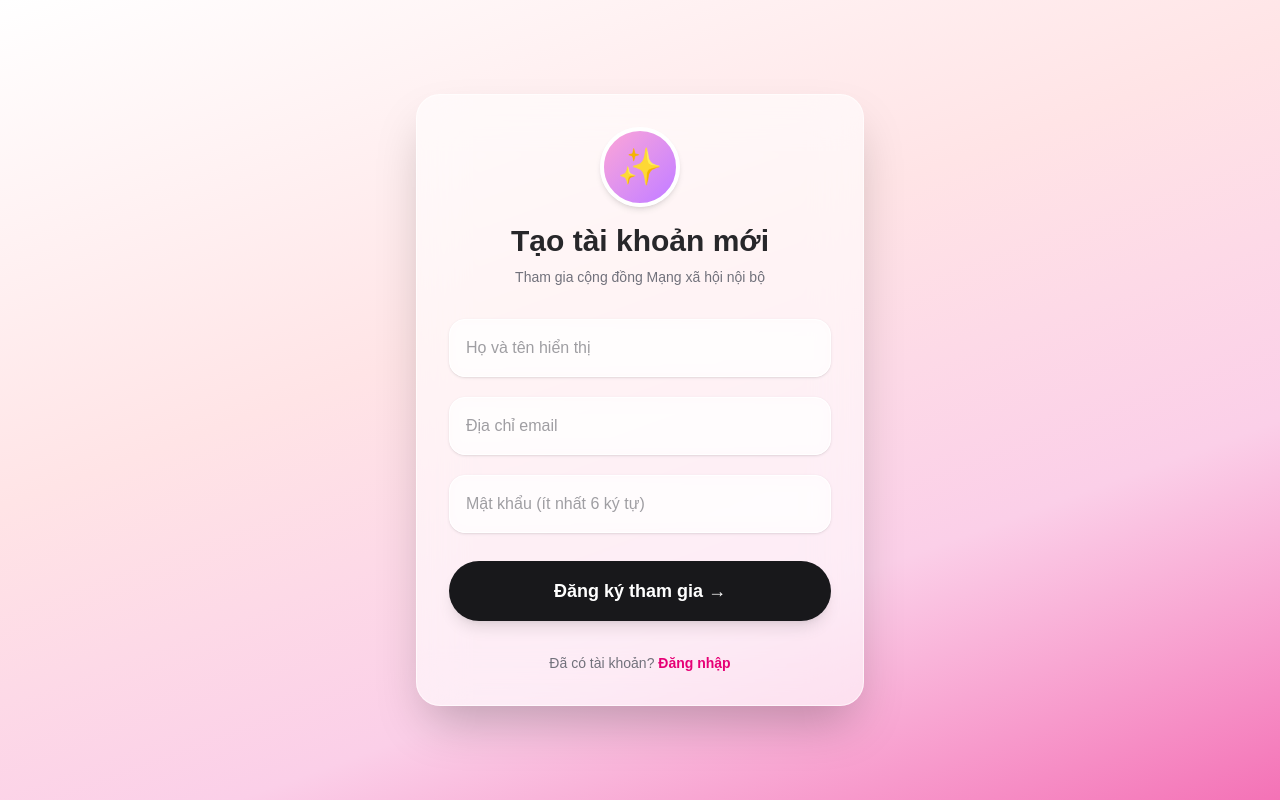
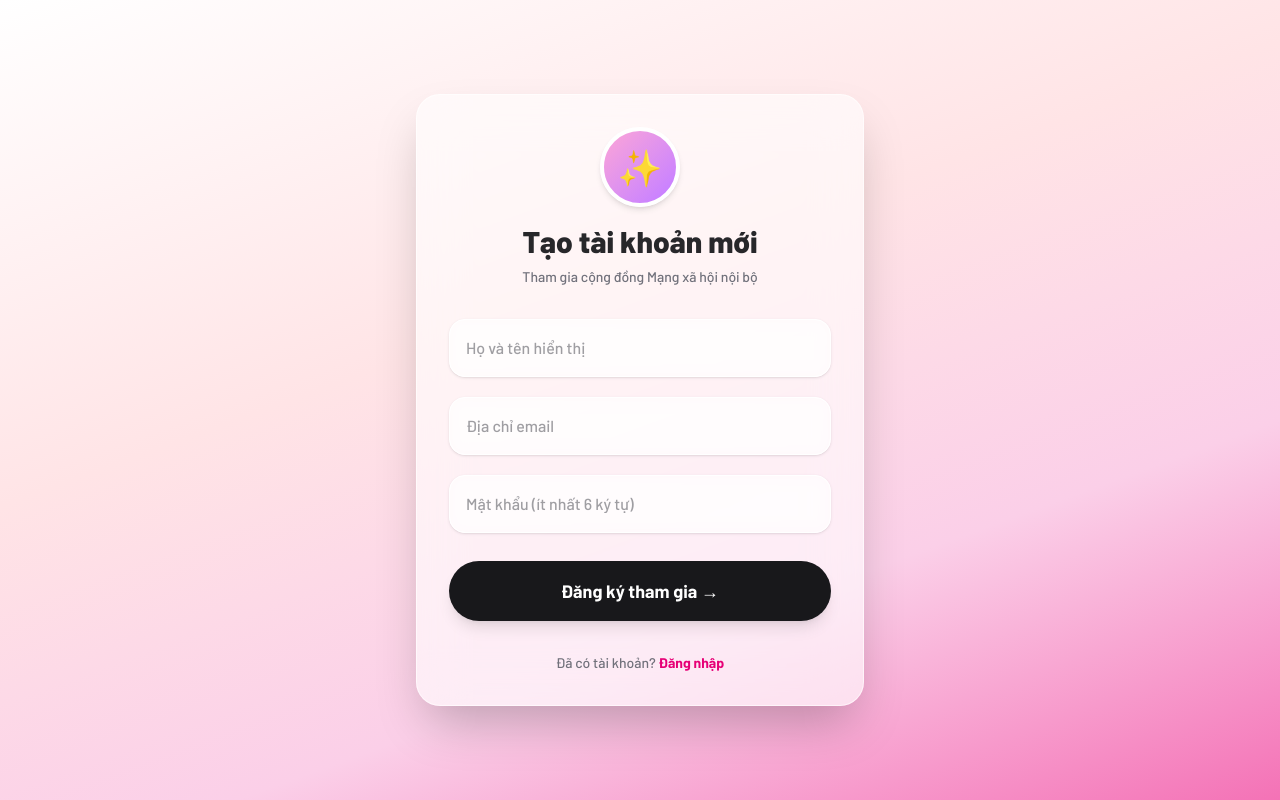
Before and after one commit to jusitamdhp456/mang-xa-hoi-noi-bo, a Next.js app: page /register in a window 1280 px wide. Built offline with nearby package versions, Linux system fonts and the light colour scheme.

Commit message:
Cập nhật font chữ sang Barlow theo yêu cầu

```diff
--- a/app/globals.css
+++ b/app/globals.css
@@ -11,8 +11,8 @@
 @theme inline {
   --color-background: var(--background);
   --color-foreground: var(--foreground);
-  --font-sans: var(--font-geist-sans);
-  --font-mono: var(--font-geist-mono);
+  --font-sans: var(--font-barlow);
+  --font-mono: var(--font-barlow);
 }
 
 /* Force light mode globally, override dark mode media query */
@@ -28,7 +28,6 @@ body {
   background: linear-gradient(160deg, #ffffff 0%, #ffe4e6 40%, #fbcfe8 70%, #f472b6 100%);
   background-attachment: fixed;
   color: var(--foreground);
-  font-family: Arial, Helvetica, sans-serif;
   min-height: 100vh;
 }
 
--- a/app/layout.tsx
+++ b/app/layout.tsx
@@ -1,20 +1,16 @@
 import type { Metadata } from "next";
-import { Geist, Geist_Mono } from "next/font/google";
+import { Barlow } from "next/font/google";
 import "./globals.css";
 
-const geistSans = Geist({
-  variable: "--font-geist-sans",
-  subsets: ["latin"],
-});
-
-const geistMono = Geist_Mono({
-  variable: "--font-geist-mono",
-  subsets: ["latin"],
+const barlow = Barlow({
+  weight: ['400', '500', '600', '700', '800'],
+  subsets: ["latin", "vietnamese"],
+  variable: "--font-barlow",
 });
 
 export const metadata: Metadata = {
-  title: "Create Next App",
-  description: "Generated by create next app",
+  title: "Mạng Xã Hội Nội Bộ",
+  description: "Mạng xã hội giao tiếp nội bộ",
 };
 
 export default function RootLayout({
@@ -24,8 +20,8 @@ export default function RootLayout({
 }>) {
   return (
     <html
-      lang="en"
-      className={`${geistSans.variable} ${geistMono.variable} h-full antialiased`}
+      lang="vi"
+      className={`${barlow.variable} ${barlow.className} h-full antialiased`}
     >
       <body className="min-h-full flex flex-col">{children}</body>
     </html>
```
